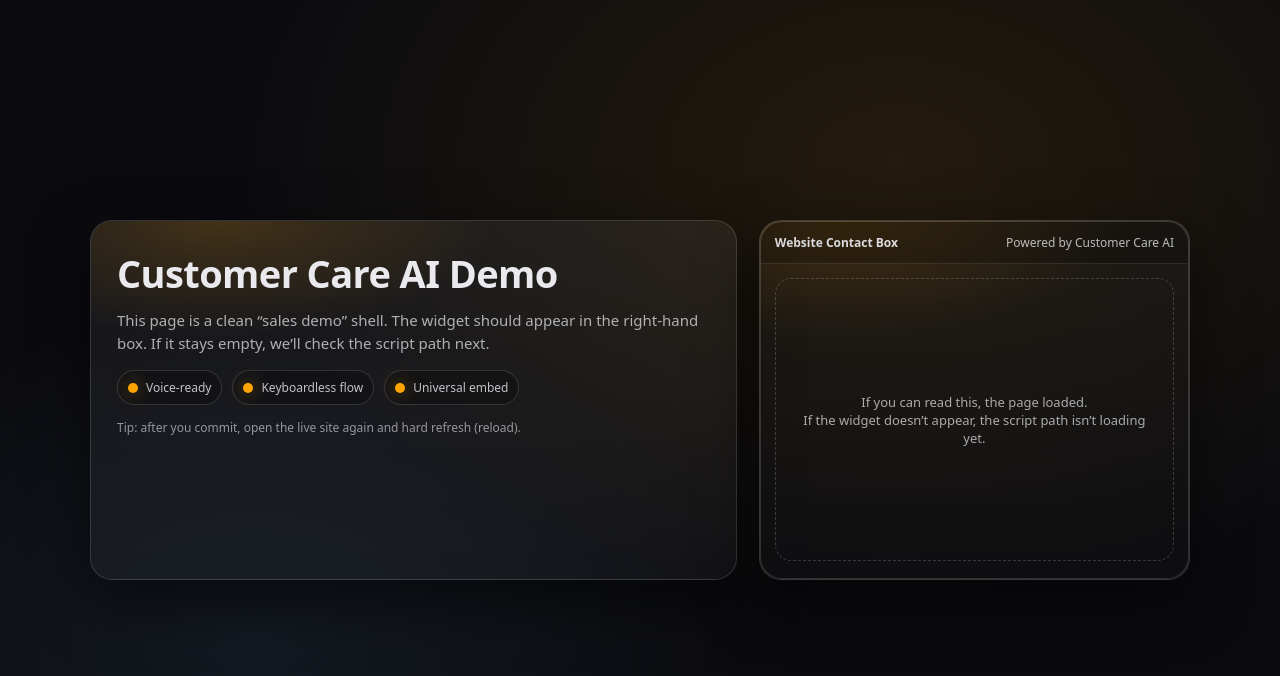
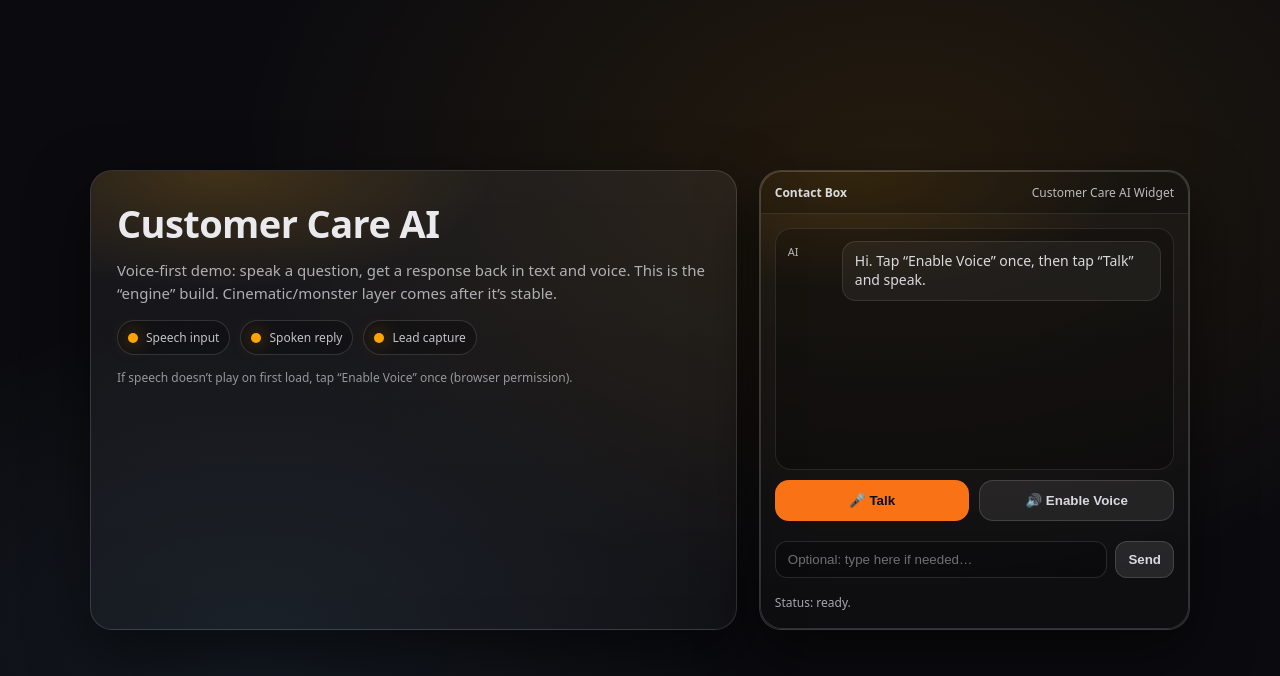
Before and after one commit to results2550-CCare/customer-care-ai-widget, a plain HTML site: page index.html in a window 1280 px wide. Drawn offline with Linux system fonts and the light colour scheme.

Commit message:
Update index.html

```diff
--- a/index.html
+++ b/index.html
@@ -4,7 +4,7 @@
   <meta charset="utf-8" />
   <meta name="viewport" content="width=device-width,initial-scale=1" />
   <meta name="theme-color" content="#0b0b0f" />
-  <title>Customer Care AI — Demo</title>
+  <title>Customer Care AI — Voice Demo</title>
 
   <style>
     :root{
@@ -18,38 +18,21 @@
       --radius:22px;
       --font: ui-sans-serif, system-ui, -apple-system, Segoe UI, Roboto, Arial, "Helvetica Neue", Helvetica;
     }
-
     *{box-sizing:border-box}
     html,body{height:100%}
     body{
       margin:0;
       font-family:var(--font);
-      background: radial-gradient(1200px 800px at 70% 20%, rgba(255,165,0,.10), transparent 55%),
-                  radial-gradient(900px 600px at 20% 80%, rgba(120,200,255,.08), transparent 55%),
-                  var(--bg);
+      background:
+        radial-gradient(1200px 800px at 70% 20%, rgba(255,165,0,.10), transparent 55%),
+        radial-gradient(900px 600px at 20% 80%, rgba(120,200,255,.08), transparent 55%),
+        var(--bg);
       color:var(--text);
       overflow-x:hidden;
     }
-
-    .wrap{
-      min-height:100%;
-      display:flex;
-      align-items:center;
-      justify-content:center;
-      padding:40px 18px;
-    }
-
-    .stage{
-      width:min(1100px, 100%);
-      display:grid;
-      grid-template-columns: 1.2fr .8fr;
-      gap:22px;
-      align-items:stretch;
-    }
-
-    @media (max-width: 920px){
-      .stage{grid-template-columns:1fr; }
-    }
+    .wrap{min-height:100%;display:flex;align-items:center;justify-content:center;padding:40px 18px;}
+    .stage{width:min(1100px, 100%);display:grid;grid-template-columns: 1.2fr .8fr;gap:22px;align-items:stretch;}
+    @media (max-width: 920px){ .stage{grid-template-columns:1fr;} }
 
     .card{
       background: linear-gradient(180deg, rgba(255,255,255,.06), rgba(255,255,255,.03));
@@ -60,37 +43,16 @@
       position:relative;
       overflow:hidden;
     }
-
     .card::before{
       content:"";
       position:absolute; inset:-2px;
       background: radial-gradient(500px 220px at 20% 0%, rgba(255,165,0,.18), transparent 55%);
       pointer-events:none;
     }
+    h1{margin:0 0 10px;font-size:38px;letter-spacing:-.6px;position:relative;z-index:1;}
+    p{margin:0;color:var(--muted);line-height:1.5;font-size:15px;position:relative;z-index:1;}
 
-    h1{
-      margin:0 0 10px;
-      font-size:38px;
-      letter-spacing:-.6px;
-      position:relative;
-      z-index:1;
-    }
-
-    p{
-      margin:0;
-      color:var(--muted);
-      line-height:1.5;
-      font-size:15px;
-      position:relative;
-      z-index:1;
-    }
-
-    .pillrow{
-      margin-top:16px;
-      display:flex; flex-wrap:wrap; gap:10px;
-      position:relative; z-index:1;
-    }
-
+    .pillrow{margin-top:16px;display:flex;flex-wrap:wrap;gap:10px;position:relative;z-index:1;}
     .pill{
       border:1px solid var(--border);
       background:rgba(0,0,0,.25);
@@ -100,21 +62,11 @@
       color:rgba(233,233,238,.82);
       display:flex; gap:8px; align-items:center;
     }
+    .dot{width:10px;height:10px;border-radius:50%;background:var(--accent);box-shadow:0 0 18px rgba(255,165,0,.55);}
+    .footerhint{margin-top:14px;font-size:12px;color:rgba(233,233,238,.60);}
 
-    .dot{
-      width:10px; height:10px; border-radius:50%;
-      background:var(--accent);
-      box-shadow:0 0 18px rgba(255,165,0,.55);
-    }
-
-    /* Widget dock (right side) */
-    .dock{
-      position:relative;
-      min-height:360px;
-      padding:0;
-    }
-
-    /* Make the widget feel “installed” in a common WP-style box */
+    /* “Boring WP box” on the right */
+    .dock{position:relative;min-height:460px;padding:0;}
     .wpbox{
       border-radius:var(--radius);
       border:1px solid var(--border);
@@ -123,7 +75,6 @@
       overflow:hidden;
       position:relative;
     }
-
     .wphead{
       padding:12px 14px;
       display:flex;
@@ -134,38 +85,94 @@
       font-size:12px;
       color:rgba(233,233,238,.78);
     }
+    .wphead strong{color:rgba(233,233,238,.92); font-weight:600}
+    .wpbody{padding:14px;height:calc(100% - 45px);}
 
-    .wphead strong{color:rgba(233,233,238,.92); font-weight:600}
-    .wpbody{
-      padding:14px;
-      height:calc(100% - 45px);
+    /* Chat UI */
+    .chatShell{
+      height:100%;
+      display:flex;
+      flex-direction:column;
+      gap:10px;
+    }
+    .chatLog{
+      flex:1;
+      overflow:auto;
+      padding:12px;
+      border-radius:16px;
+      border:1px solid rgba(255,255,255,.10);
+      background:rgba(0,0,0,.25);
+    }
+    .msg{margin:0 0 10px;display:flex;gap:10px;}
+    .tag{
+      min-width:44px;
+      font-size:11px;
+      color:rgba(233,233,238,.75);
+      padding-top:3px;
+    }
+    .bubble{
+      padding:10px 12px;
+      border-radius:14px;
+      border:1px solid rgba(255,255,255,.10);
+      background:rgba(255,255,255,.05);
+      color:rgba(233,233,238,.92);
+      font-size:14px;
+      line-height:1.35;
+      max-width: 100%;
+      white-space:pre-wrap;
+      word-break:break-word;
+    }
+    .bubble.you{
+      border-color: rgba(255,165,0,.35);
+      background: rgba(255,165,0,.08);
     }
 
-    /* This is where your existing widget JS will mount itself (if it does) */
-    #ccai-mount{
-      height:100%;
-      width:100%;
-      position:relative;
+    .controls{
+      display:grid;
+      grid-template-columns:1fr 1fr;
+      gap:10px;
     }
-
-    /* Safe fallback message if widget fails to load */
-    .fallback{
-      height:100%;
-      border:1px dashed rgba(255,255,255,.18);
-      border-radius:16px;
-      display:flex;
-      align-items:center;
-      justify-content:center;
-      padding:16px;
-      text-align:center;
+    button{
+      border:none;
+      border-radius:14px;
+      padding:12px 12px;
+      font-weight:700;
+      cursor:pointer;
+      background:#f97316;
+      color:#0b0b0f;
+    }
+    button.secondary{
+      background: rgba(255,255,255,.08);
+      color: rgba(233,233,238,.92);
+      border:1px solid rgba(255,255,255,.14);
+    }
+    button:disabled{opacity:.55;cursor:not-allowed}
+    .status{
+      font-size:12px;
       color:rgba(233,233,238,.70);
-      font-size:13px;
+      margin-top:6px;
     }
-
-    .footerhint{
-      margin-top:14px;
-      font-size:12px;
-      color:rgba(233,233,238,.60);
+    .mini{
+      display:flex; gap:8px; flex-wrap:wrap; margin-top:10px;
+    }
+    .mini input{
+      flex:1;
+      min-width: 150px;
+      padding:10px 12px;
+      border-radius:12px;
+      border:1px solid rgba(255,255,255,.12);
+      background:rgba(0,0,0,.22);
+      color:rgba(233,233,238,.92);
+      outline:none;
+    }
+    .mini input::placeholder{color:rgba(233,233,238,.45)}
+    .smallBtn{
+      padding:10px 12px;
+      border-radius:12px;
+      background:rgba(255,255,255,.10);
+      color:rgba(233,233,238,.92);
+      border:1px solid rgba(255,255,255,.14);
+      font-weight:700;
     }
   </style>
 </head>
@@ -174,35 +181,44 @@
   <div class="wrap">
     <div class="stage">
       <section class="card">
-        <h1>Customer Care AI Demo</h1>
+        <h1>Customer Care AI</h1>
         <p>
-          This page is a clean “sales demo” shell. The widget should appear in the right-hand box.
-          If it stays empty, we’ll check the script path next.
+          Voice-first demo: speak a question, get a response back in text and voice.
+          This is the “engine” build. Cinematic/monster layer comes after it’s stable.
         </p>
 
         <div class="pillrow">
-          <div class="pill"><span class="dot"></span> Voice-ready</div>
-          <div class="pill"><span class="dot"></span> Keyboardless flow</div>
-          <div class="pill"><span class="dot"></span> Universal embed</div>
+          <div class="pill"><span class="dot"></span> Speech input</div>
+          <div class="pill"><span class="dot"></span> Spoken reply</div>
+          <div class="pill"><span class="dot"></span> Lead capture</div>
         </div>
 
         <div class="footerhint">
-          Tip: after you commit, open the live site again and hard refresh (reload).
+          If speech doesn’t play on first load, tap “Enable Voice” once (browser permission).
         </div>
       </section>
 
       <aside class="card dock">
         <div class="wpbox">
           <div class="wphead">
-            <strong>Website Contact Box</strong>
-            <span>Powered by Customer Care AI</span>
+            <strong>Contact Box</strong>
+            <span>Customer Care AI Widget</span>
           </div>
           <div class="wpbody">
-            <div id="ccai-mount">
-              <div class="fallback">
-                If you can read this, the page loaded.<br/>
-                If the widget doesn’t appear, the script path isn’t loading yet.
+            <div class="chatShell">
+              <div class="chatLog" id="chatLog"></div>
+
+              <div class="controls">
+                <button id="btnTalk">🎤 Talk</button>
+                <button class="secondary" id="btnEnable">🔊 Enable Voice</button>
               </div>
+
+              <div class="mini">
+                <input id="textInput" placeholder="Optional: type here if needed…" />
+                <button class="smallBtn" id="btnSend">Send</button>
+              </div>
+
+              <div class="status" id="status">Status: ready.</div>
             </div>
           </div>
         </div>
@@ -210,9 +226,163 @@
     </div>
   </div>
 
-  <!-- IMPORTANT:
-       This assumes your existing widget code is in /api/chat.js (you have an /api folder).
-       If your widget expects a different file name, we’ll change this ONE line. -->
-  <script src="/api/chat.js"></script>
+<script>
+(() => {
+  const log = document.getElementById('chatLog');
+  const statusEl = document.getElementById('status');
+  const btnTalk = document.getElementById('btnTalk');
+  const btnEnable = document.getElementById('btnEnable');
+  const textInput = document.getElementById('textInput');
+  const btnSend = document.getElementById('btnSend');
+
+  // --- Utilities ---
+  function setStatus(t){ statusEl.textContent = "Status: " + t; }
+  function addMsg(who, text){
+    const row = document.createElement('div');
+    row.className = 'msg';
+    const tag = document.createElement('div');
+    tag.className = 'tag';
+    tag.textContent = who;
+    const bubble = document.createElement('div');
+    bubble.className = 'bubble' + (who === 'You' ? ' you' : '');
+    bubble.textContent = text;
+    row.appendChild(tag);
+    row.appendChild(bubble);
+    log.appendChild(row);
+    log.scrollTop = log.scrollHeight;
+  }
+
+  // --- Speech output ---
+  function canSpeak(){
+    return typeof window.speechSynthesis !== 'undefined' && typeof window.SpeechSynthesisUtterance !== 'undefined';
+  }
+
+  function speak(text){
+    if(!canSpeak()) return;
+    // Cancel any queued speech so it doesn't overlap.
+    window.speechSynthesis.cancel();
+    const u = new SpeechSynthesisUtterance(text);
+    u.lang = 'en-US';
+    u.rate = 1.0;
+    u.pitch = 1.0;
+    window.speechSynthesis.speak(u);
+  }
+
+  // Some browsers require a user gesture to "unlock" audio.
+  function enableVoice(){
+    if(!canSpeak()){
+      addMsg('System', 'Speech synthesis not available on this browser/device.');
+      return;
+    }
+    // Speak a tiny silent-ish string to unlock (works in many browsers)
+    speak("Voice enabled.");
+    addMsg('System', 'Voice enabled. If you hear that, we’re good.');
+  }
+
+  // --- Speech input ---
+  function getRecognizer(){
+    const SR = window.SpeechRecognition || window.webkitSpeechRecognition;
+    if(!SR) return null;
+    const r = new SR();
+    r.lang = 'en-US';
+    r.interimResults = false;
+    r.maxAlternatives = 1;
+    return r;
+  }
+
+  const recognizer = getRecognizer();
+
+  async function sendToAI(message){
+    addMsg('You', message);
+    setStatus('thinking…');
+
+    try{
+      const res = await fetch('/api/chat', {
+        method:'POST',
+        headers:{'Content-Type':'application/json'},
+        body: JSON.stringify({ message })
+      });
+
+      if(!res.ok){
+        const t = await res.text().catch(()=> '');
+        throw new Error('HTTP ' + res.status + (t ? ' — ' + t.slice(0,120) : ''));
+      }
+
+      const data = await res.json();
+      const reply = data.reply || data.message || data.output || 'No reply field returned.';
+      addMsg('AI', reply);
+      speak(reply);
+      setStatus('ready.');
+    }catch(err){
+      addMsg('System', 'Fetch error: ' + (err && err.message ? err.message : String(err)));
+      setStatus('error.');
+    }
+  }
+
+  function startListening(){
+    if(!recognizer){
+      addMsg('System', 'Speech recognition not available here. Use the text box.');
+      return;
+    }
+
+    btnTalk.disabled = true;
+    setStatus('listening…');
+
+    recognizer.onresult = (e) => {
+      const transcript = e.results && e.results[0] && e.results[0][0] ? e.results[0][0].transcript : '';
+      btnTalk.disabled = false;
+      setStatus('sending…');
+      if(transcript.trim()){
+        sendToAI(transcript.trim());
+      }else{
+        setStatus('ready.');
+      }
+    };
+
+    recognizer.onerror = (e) => {
+      btnTalk.disabled = false;
+      addMsg('System', 'Mic error: ' + (e && e.error ? e.error : 'unknown'));
+      setStatus('ready.');
+    };
+
+    recognizer.onend = () => {
+      // In some browsers onend fires without result.
+      btnTalk.disabled = false;
+      if(statusEl.textContent.includes('listening')) setStatus('ready.');
+    };
+
+    try{
+      recognizer.start();
+    }catch(e){
+      btnTalk.disabled = false;
+      addMsg('System', 'Mic start failed. Try again.');
+      setStatus('ready.');
+    }
+  }
+
+  // --- Wire controls ---
+  btnEnable.addEventListener('click', enableVoice);
+  btnTalk.addEventListener('click', startListening);
+
+  btnSend.addEventListener('click', () => {
+    const v = (textInput.value || '').trim();
+    if(!v) return;
+    textInput.value = '';
+    sendToAI(v);
+  });
+
+  textInput.addEventListener('keydown', (e) => {
+    if(e.key === 'Enter'){
+      e.preventDefault();
+      btnSend.click();
+    }
+  });
+
+  // --- Boot message ---
+  addMsg('AI', "Hi. Tap “Enable Voice” once, then tap “Talk” and speak.");
+  setStatus('ready.');
+})();
+</script>
+
 </body>
 </html>
```
